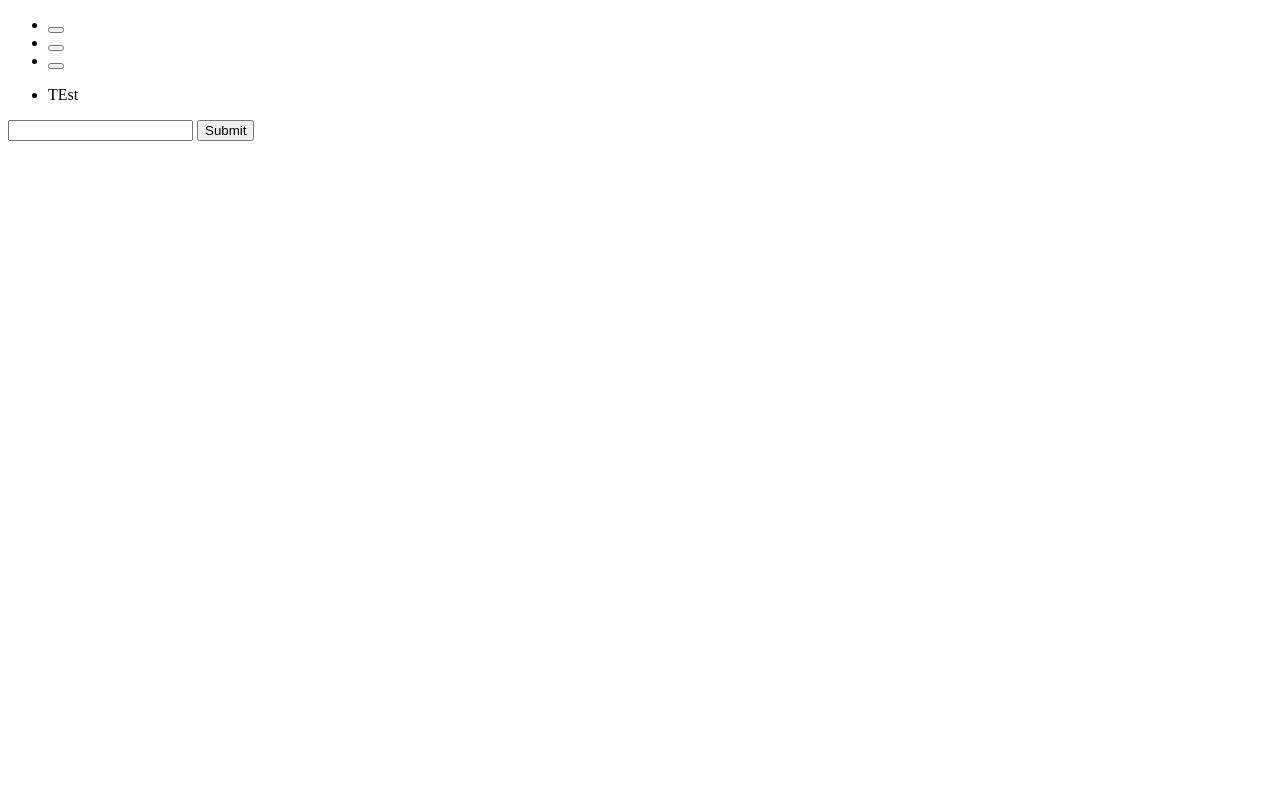
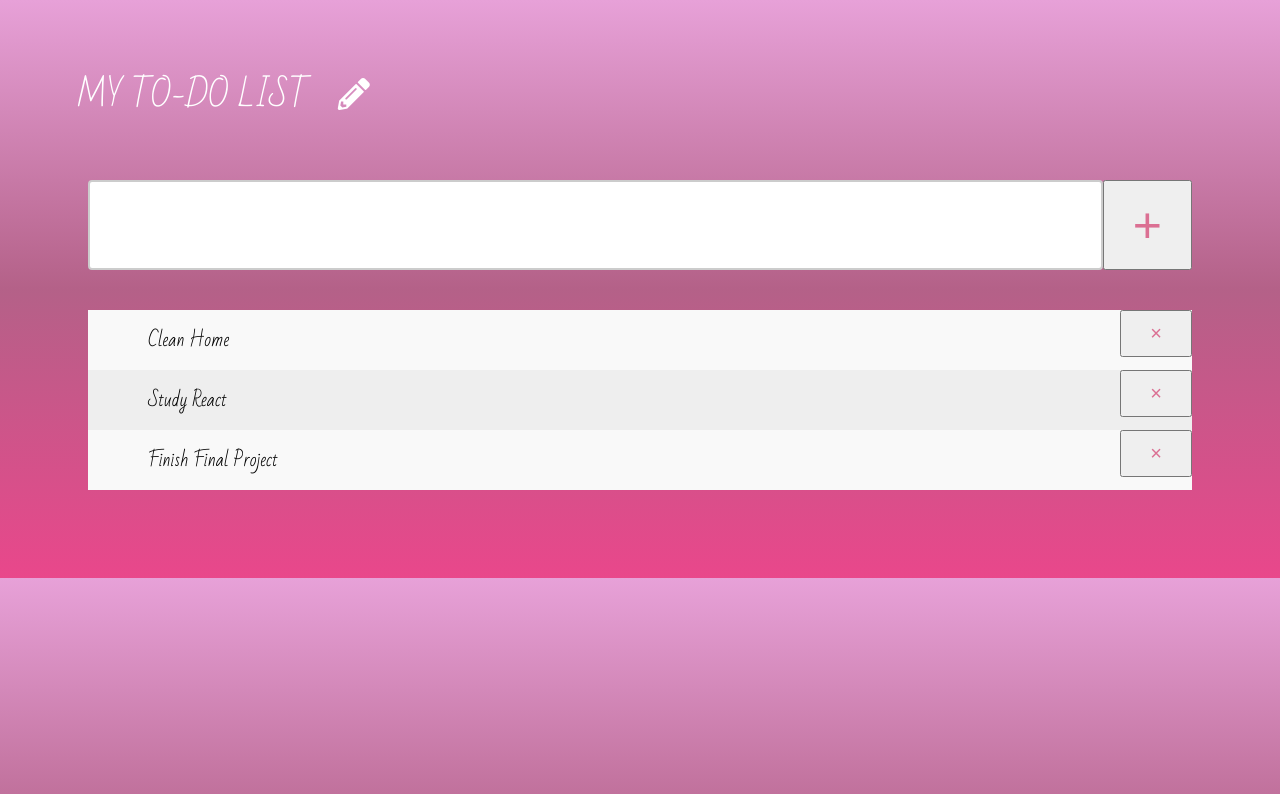
Before and after one commit to facn6/todo-GAS, a website: page index.html in a window 1280 px wide. Drawn offline with Linux system fonts and the light colour scheme.

Commit message:
modiefied the style file

```diff
--- a/dom.js
+++ b/dom.js
@@ -7,22 +7,29 @@
     var addTodoForm = document.getElementById('add-todo');
 
     var state = [
-      { id: -3, description: 'first todo' },
-      { id: -2, description: 'second todo' },
-      { id: -1, description: 'third todo' },
+      { id: -3, description: 'Clean Home',done:false },
+      { id: -2, description: 'Study React',done:false },
+      { id: -1, description: 'Finish Final Project', done: false },
     ]; // this is our initial todoList
 
     // This function takes a todo, it returns the DOM node representing that todo
     var createTodoNode = function(todo) {
       var todoNode = document.createElement('li');
-      // you will need to use addEventListener
-
-      // add span holding description
+      todoNode.setAttribute("id",todo.id);
+       var descriptionSpan = document.createElement('span');
+      descriptionSpan.textContent=todo.description;
+      todoNode.appendChild(descriptionSpan)
 
       // this ad7kids the delete button
       var deleteButtonNode = document.createElement('button');
+      deleteButtonNode.setAttribute('class', 'close');
+      var txt = document.createTextNode("\u00D7");
+      deleteButtonNode.appendChild(txt);
+
       deleteButtonNode.addEventListener('click', function(event) {
-        var newState = todoFunctions.deleteTodo(state, todo.id);
+       var idToDelete=event.target.parentElement.id;
+
+        var newState = todoFunctions.deleteTodo(state, idToDelete);
         update(newState);
       });
       todoNode.appendChild(deleteButtonNode);
@@ -38,17 +45,28 @@
     if (addTodoForm) {
       addTodoForm.addEventListener('submit', function(event) {
         // https://developer.mozilla.org/en-US/docs/Web/Events/submit
-        // what does event.preventDefault do?
-        // what is inside event.target?
 
-        var description = '?'; // event.target ....
+        event.preventDefault();
+        var input = document.getElementById("item");
+       var inputText = input.value;
+       var newObj=[{id:todoFunctions.generateId(), description:inputText, done:false}];
+        newState=todoFunctions.addTodo(state,newObj)
 
-        // hint: todoFunctions.addTodo
-        var newState = []; // ?? change this!
         update(newState);
       });
     }
+    function sortbyStatus(a, b) {
+     return a.done-b.done;
+    }
 
+    // you should not need to change this function
+    // var update = function(newState) {
+    //   state = newState;
+    //   state = todoFunctions.sortTodos(state, sortbyStatus);
+    //   console.log(state);
+    //   window.localStorage.myList = JSON.stringify(state);
+    //   renderState(state);
+    // };
     // you should not need to change this function
     var update = function(newState) {
       state = newState;
@@ -62,7 +80,17 @@
       state.forEach(function(todo) {
         todoListNode.appendChild(createTodoNode(todo));
       });
-
+      //add check marks id the note checked and changes the status
+      todoListNode.addEventListener('click',function(event){
+        if (event.target.tagName === 'SPAN') {
+          event.target.classList.toggle('checked');
+          var elemID=event.target.parentElement.id;
+         newState=todoFunctions.markTodo(state, elemID);
+         newState=todoFunctions.sortTodos(newState,sortbyStatus)
+          // renderState(newState);
+          //  update(newState);
+        }
+      });
       // you may want to add a class for css
       container.replaceChild(todoListNode, container.firstChild);
     };
--- a/index.html
+++ b/index.html
@@ -2,20 +2,24 @@
 <html>
   <head>
     <meta charset="utf-8">
+    <link rel="stylesheet" href="https://use.fontawesome.com/releases/v5.0.13/css/all.css" integrity="sha384-DNOHZ68U8hZfKXOrtjWvjxusGo9WQnrNx2sqG0tfsghAvtVlRW3tvkXWZh58N9jp" crossorigin="anonymous">
+    <link href="https://fonts.googleapis.com/css?family=Bad+Script" rel="stylesheet">
     <title>tdd todo</title>
     <link rel="stylesheet" href="./style.css">
   </head>
+  <h1> MY TO-DO LIST <i id="pencil" class="fas fa-pencil-alt"></i> </h1>
   <body>
+    <div class="card">
+      <form id="add-todo" class="formAddToDo">
+          <input id ="item" type="text"   value="">
+
+          <input type="submit"  value="+" class="submit "></form>
+        </form>
     <div id = "todo-container">
-        <ul>
-            <li>TEst</li>
-        </ul>
+
     </div>
-    <form id="add-todo">
-      <input type="text" name="description" value="">
-      <input type="submit" name="" value="Submit">
-    </form>
 
+  </div>
     </body>
 
     <script type="text/javascript" src="./dom.js"></script>
--- a/logic.js
+++ b/logic.js
@@ -28,23 +28,46 @@ var todoFunctions = {
     // returns a new array, it should contain todos with the newTodo added to the end.
     // add an id to the newTodo. You can use the generateId function to create an id.
     // hint: array.concat
+    var toDoArr=[];
+    toDoArr=this.cloneArrayOfObjects(todos)
+    return toDoArr.concat(newTodo);
   },
   deleteTodo: function(todos, idToDelete) {
     // should leave the input argument todos unchanged (you can use cloneArrayOfObjects)
     // return a new array, this should not contain any todo with an id of idToDelete
     // hint: array.filter
-  },
+    var deletedArr = todos.filter(todo => idToDelete!=todo["id"])
+    return deletedArr;
+    },
   markTodo: function(todos, idToMark) {
     // should leave the input argument todos unchanged (you can use cloneArrayOfObjects)
     // in the new todo array, all elements will remain unchanged except the one with id: idToMark
     // this element will have its done value toggled
     // hint: array.map
+    var newTodo=todoFunctions.cloneArrayOfObjects(todos);
+    newTodo.map(function(obj){
+      if(obj["id"]==idToMark){
+        if(obj["done"]===false){
+
+          obj["done"]=true;
+        }else{
+          obj["done"]=false;
+
+
+        }
+
+      }
+    })
+    return newTodo;
   },
   sortTodos: function(todos, sortFunction) {
     // stretch goal! Do this last
     // should leave the input arguement todos unchanged (you can use cloneArrayOfObjects)
     // sortFunction will have same signature as the sort function in array.sort
-    // hint: array.slice, array.sort
+    // h int: array.slice, array.sort
+    var newTodos = todoFunctions.cloneArrayOfObjects(todos);
+    newTodos.sort(sortFunction);
+    return newTodos;
   },
 };
 
--- a/style.css
+++ b/style.css
@@ -0,0 +1,122 @@
+
+  body{
+    min-height:100%;
+    font-family: Bad Script;
+    background: #eba6df;  /* fallback for old browsers */
+    background: -webkit-linear-gradient(to bottom, rgb(223, 140, 216), rgb(224, 62, 162), rgb(233, 66, 158));  /* Chrome 10-25, Safari 5.1-6 */
+    background: linear-gradient(to bottom, rgb(231, 161, 216), rgb(180, 97, 136), rgb(233, 71, 139)); /* W3C, IE 10+/ Edge, Firefox 16+, Chrome 26+, Opera 12+, Safari 7+ */
+
+}
+h1{
+    text-transform: uppercase;
+    color:white;
+    margin: 0;
+    padding:10px 28px;
+    font-weight: normal;
+}
+
+  /* Include the padding and border in an element's total width and height */
+  * {
+    box-sizing: border-box;
+    padding: 20px;
+  }
+   .formAddToDo{
+      display:flex;
+      flex-direction: row;
+  }
+
+  /* Remove margins and padding from the list */
+  ul {
+    margin: 0;
+    padding: 0;
+  }
+
+  /* Style the list items */
+  ul li {
+    cursor: pointer;
+    position: relative;
+    padding: 12px 8px 12px 40px;
+    list-style-type: none;
+    background: #eee;
+    font-size: 18px;
+    transition: 0.2s;
+
+    /* make the list items unselectable */
+    -webkit-user-select: none;
+    -moz-user-select: none;
+    -ms-user-select: none;
+    user-select: none;
+  }
+
+  /* Set all odd list items to a different color (zebra-stripes) */
+  ul li:nth-child(odd) {
+    background: #f9f9f9;
+  }
+
+  /* Darker background-color on hover */
+  ul li:hover {
+    background: #ddd;
+  }
+
+  /* When clicked on, add a background color and strike out text */
+
+   span.checked {
+    color: #fff;
+    text-decoration: line-through;
+  }
+
+  /* Add a "checked" mark when clicked on */
+     span.checked::before {
+    content: '';
+    position: absolute;
+    border-color: #fff;
+    border-style: solid;
+    border-width: 0 2px 2px 0;
+    top: 10px;
+    left: 16px;
+    transform: rotate(45deg);
+  }
+
+.close:hover {
+    background-color: #800c4f;
+    color: white;
+  }
+  .close {
+    position: absolute;
+    right: 0;
+    top: 0;
+    padding: 12px 16px 12px 16px;
+    color:palevioletred;
+    margin: 0;
+    padding:10px 28px;
+    font-size: 20px;
+    font-weight: normal;
+  }
+
+  .close:hover {
+    background-color: #971f16;
+    color: white;
+  }
+  input[type="text"] {
+    width: 100%;
+    box-sizing: border-box;
+    border: 2px solid #ccc;
+    border-radius: 4px;
+    font-size: 16px;
+    background-color: white;
+    background-position: 10px 10px;
+    background-repeat: no-repeat;
+    padding: 15px 50px 12px 40px;
+    -webkit-transition: width 0.4s ease-in-out;
+    transition: width 0.4s ease-in-out;
+    font-family: Bad Script;
+    font-size: 30px;
+  }
+  input[type="submit"]{
+      position: relative;
+      font-size: 50px;
+      color:palevioletred;
+      margin: 0;
+      padding:10px 28px;
+      font-weight: normal;
+  }
```
